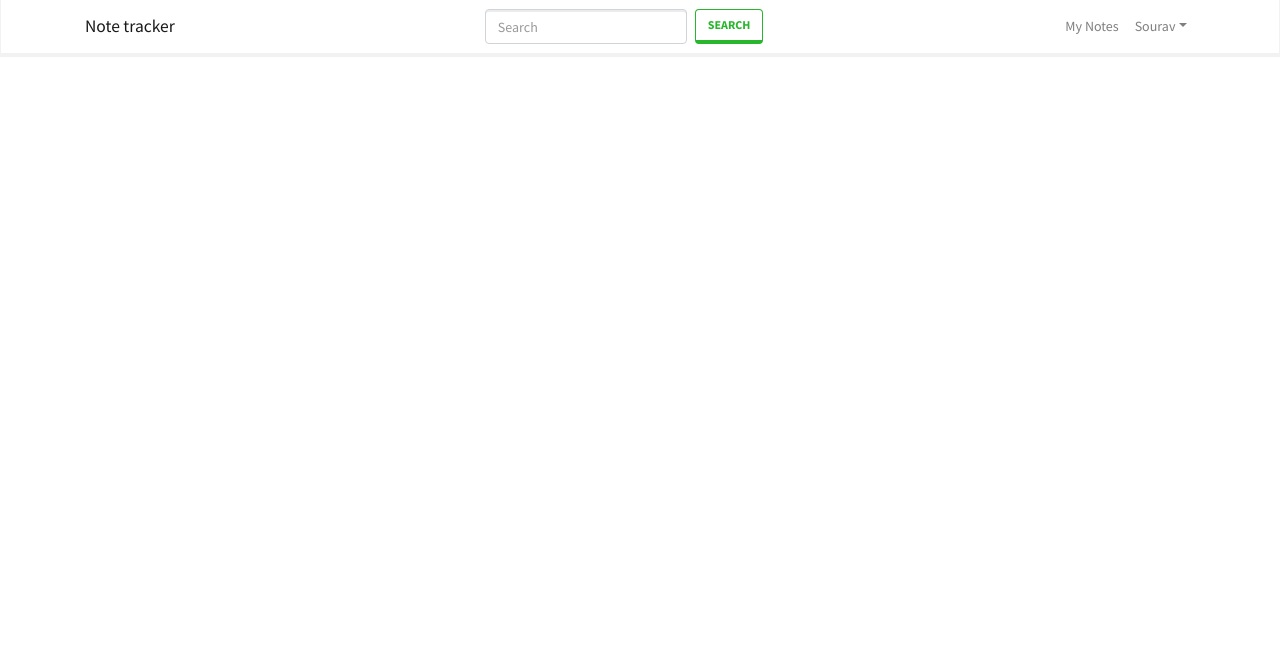
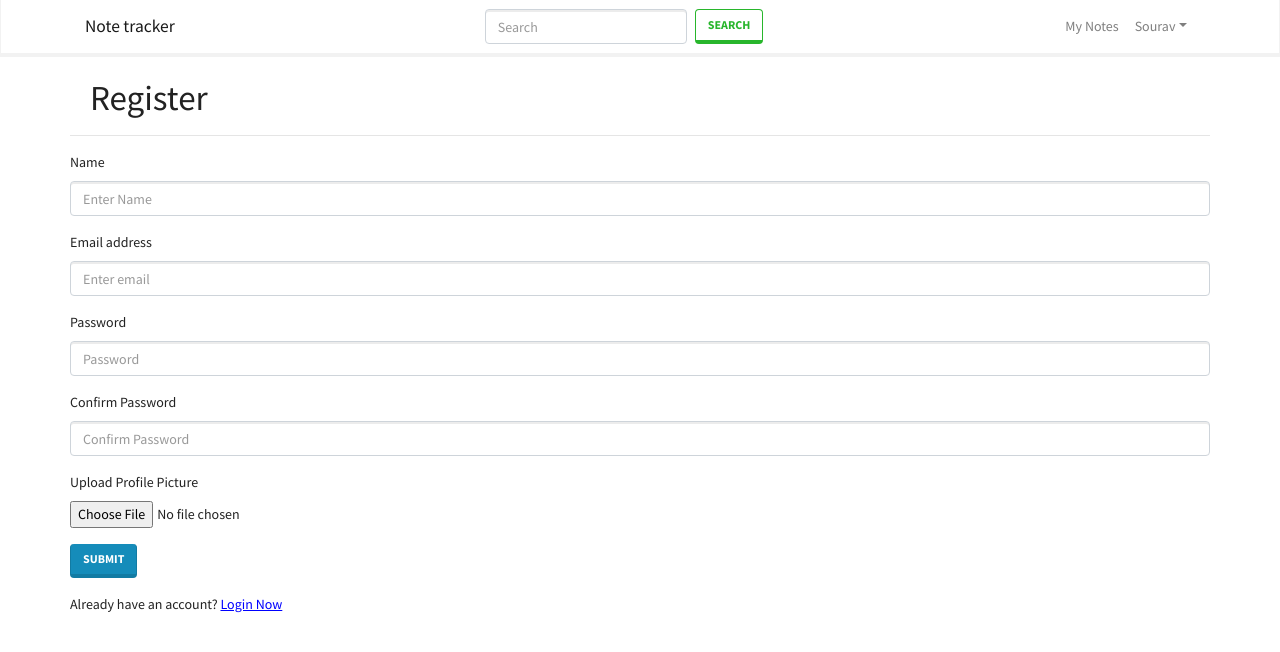
Before and after one commit to Souravds/Note-tracker-MERN, a React (Create React App) app in the folder client/: page /register in a window 1280 px wide. Shown: the top 652 px of the page. Built offline with nearby package versions, Linux system fonts and the light colour scheme.

Commit message:
Set register page from where we can register through our backend
Set register page from where we can register through our backend.  (Only pic upload is pending)

```diff
--- a/client/src/App.js
+++ b/client/src/App.js
@@ -1,8 +1,10 @@
 import "./App.css";
 import Header from "./components/Header/Header";
-import { LandingPage } from "./screens/LandingPage";
+import { LandingPage } from "./screens/LandingPage/LandingPage";
 import { BrowserRouter, Route } from "react-router-dom";
 import MyNotes from "./screens/MyNotes/MyNotes";
+import LoginPage from "./screens/LoginPage/LoginPage";
+import RegisterPage from "./screens/RegisterPage/RegisterPage";
 
 function App() {
   return (
@@ -10,6 +12,8 @@
       <Header />
       <main style={{ height: "93vh" }}>
         <Route exact path="/" component={LandingPage} />
+        <Route exact path="/login" component={LoginPage} />
+        <Route exact path="/register" component={RegisterPage} />
         <Route path="/notes" component={MyNotes} />
       </main>
     </BrowserRouter>
--- /dev/null
+++ b/client/src/components/ErrorMessage.js
@@ -0,0 +1,14 @@
+import React from "react";
+import { Alert } from "react-bootstrap";
+
+function ErrorMessage({ variant = "info", children }) {
+  return (
+    <div>
+      <Alert variant={variant} style={{ fontSize: 20 }}>
+        <strong>{children}</strong>
+      </Alert>
+    </div>
+  );
+}
+
+export default ErrorMessage;
--- /dev/null
+++ b/client/src/components/Loading.js
@@ -0,0 +1,20 @@
+import React from "react";
+import { Spinner } from "react-bootstrap";
+
+function Loading({ size = 100 }) {
+  return (
+    <div
+      style={{
+        display: "flex",
+        justifyContent: "center",
+        alignItems: "center",
+        width: "100%",
+        height: "100%",
+      }}
+    >
+      <Spinner style={{ width: size, height: size }} animation="border" />
+    </div>
+  );
+}
+
+export default Loading;
--- a/client/src/components/Header/MainScreen.js
+++ b/client/src/components/MainScreen.js
@@ -4,12 +4,12 @@
 const MainScreen = ({ title, children }) => {
   return (
     <div>
-      <Container>
+      <Container style={{ marginTop: "20px" }}>
         <Row style={{ display: "block" }}>
           <div class="page">
             {title && (
               <>
-                <h1 class="heading">{title}</h1>
+                <h1 style={{ marginLeft: "20px" }}>{title}</h1>
                 <hr />
               </>
             )}
--- a/client/src/screens/LandingPage.js
+++ b/client/src/screens/LandingPage/LandingPage.js
@@ -1,6 +1,18 @@
+import { useEffect } from "react";
 import { Button } from "react-bootstrap";
+import { Link } from "react-router-dom";
 
 export const LandingPage = () => {
+  //GET THE USERINFO FROM LOCAL STORAGE
+  // useEffect(() => {
+  //   const userInfo = localStorage.getItem("userInfo");
+
+  //   //IF USER FOUND GO TO MYNOTES
+  //   if (userInfo) {
+  //     history.push("/notes");
+  //   }
+  // }, [history]);
+
   return (
     <div
       style={{
@@ -15,16 +27,16 @@
         <h1 style={{ marginBottom: "20px", fontSize: "40px" }}>
           Welcome to Note tracker
         </h1>
-        <a href="/login" style={{ marginRight: "50px" }}>
+        <Link to="/login" style={{ marginRight: "50px" }}>
           <Button variant="outline-primary" size="lg">
             Login
           </Button>
-        </a>
-        <a href="/register">
+        </Link>
+        <Link to="/register">
           <Button variant="outline-primary" size="lg">
             Register
           </Button>
-        </a>
+        </Link>
       </div>
     </div>
   );
--- /dev/null
+++ b/client/src/screens/LoginPage/LoginPage.js
@@ -0,0 +1,94 @@
+import axios from "axios";
+import React from "react";
+import { useState } from "react";
+import { Button, Col, Form, Row } from "react-bootstrap";
+import { Link } from "react-router-dom";
+import ErrorMessage from "../../components/ErrorMessage";
+import Loading from "../../components/Loading";
+import MainScreen from "../../components/MainScreen";
+
+function LoginPage({ history }) {
+  const [email, setemail] = useState("");
+  const [password, setpassword] = useState("");
+  const [error, seterror] = useState(false);
+  const [loading, setloading] = useState(false);
+
+  //SUBMIT THE LOGUIN FORM
+  const submitHandler = async (e) => {
+    e.preventDefault();
+    try {
+      //SET CONFIG
+      const config = {
+        headers: {
+          "Content-type": "application/json",
+        },
+      };
+
+      setloading(true);
+
+      //CALL THE API TO POST
+      const { data } = await axios.post(
+        "/api/users/login",
+        {
+          email,
+          password,
+        },
+        config
+      );
+      console.log(data);
+      localStorage.setItem("userInfo", JSON.stringify(data));
+      setloading(false);
+    } catch (error) {
+      seterror(error.response.data.message);
+      setloading(false);
+    }
+  };
+  return (
+    <MainScreen title="Login">
+      <div style={{ margin: "20px" }}>
+        {error && <ErrorMessage variant="danger">{error}</ErrorMessage>}
+        {loading && <Loading />}
+        <Form onSubmit={submitHandler}>
+          <Form.Group className="mb-3" controlId="formBasicEmail">
+            <Form.Label>Email address</Form.Label>
+            <Form.Control
+              value={email}
+              onChange={(e) => setemail(e.target.value)}
+              type="email"
+              placeholder="Enter email"
+            />
+          </Form.Group>
+
+          <Form.Group className="mb-3" controlId="formBasicPassword">
+            <Form.Label>Password</Form.Label>
+            <Form.Control
+              value={password}
+              onChange={(e) => setpassword(e.target.value)}
+              type="password"
+              placeholder="Password"
+            />
+          </Form.Group>
+          <Form.Group className="mb-3" controlId="formBasicCheckbox">
+            <Form.Check type="checkbox" label="Check me out" />
+          </Form.Group>
+          <Button variant="primary" type="submit">
+            Submit
+          </Button>
+        </Form>
+        <Row className="py-3">
+          <Col>
+            New User?{" "}
+            <Link
+              style={{ color: "blue", textDecoration: "underline" }}
+              to="/register"
+            >
+              Register Now
+            </Link>
+          </Col>
+        </Row>
+      </div>
+    </MainScreen>
+  );
+}
+
+export default LoginPage;
--- a/client/src/screens/MyNotes/MyNotes.js
+++ b/client/src/screens/MyNotes/MyNotes.js
@@ -1,6 +1,6 @@
 import React, { useState, useEffect } from "react";
 import { Accordion, Badge, Button, Card } from "react-bootstrap";
-import MainScreen from "../../components/Header/MainScreen";
+import MainScreen from "../../components/MainScreen";
 import { Link } from "react-router-dom";
 import axios from "axios";
 
--- /dev/null
+++ b/client/src/screens/RegisterPage/RegisterPage.js
@@ -0,0 +1,123 @@
+import axios from "axios";
+import React from "react";
+import { useState } from "react";
+import { Button, Col, Form, Row } from "react-bootstrap";
+import { Link } from "react-router-dom";
+import ErrorMessage from "../../components/ErrorMessage";
+import Loading from "../../components/Loading";
+import MainScreen from "../../components/MainScreen";
+
+function RegisterPage() {
+  const [name, setname] = useState("");
+  const [email, setemail] = useState("");
+  const [password, setpassword] = useState("");
+  const [confirmpassword, setconfirmpassword] = useState("");
+  const [pic, setpic] = useState(
+    "https://thumbs.dreamstime.com/b/default-avatar-profile-vector-user-profile-default-avatar-profile-vector-user-profile-profile-179376714.jpg"
+  );
+  const [message, setmessage] = useState(null);
+  const [picMessage, setpicMessage] = useState(null);
+  const [error, seterror] = useState(false);
+  const [loading, setloading] = useState(false);
+
+  const submitHandler = async (e) => {
+    e.preventDefault();
+
+    //Check PASS AND CONFIRM PASS
+    if (password !== confirmpassword) {
+      setmessage("Passweord doesn't match");
+    } else {
+      setmessage(null);
+      try {
+        //SET CONFIG
+        const config = {
+          headers: {
+            "Content-type": "application/json",
+          },
+        };
+
+        setloading(true);
+
+        //CALL THE API TO POST
+        const { data } = await axios.post(
+          "/api/users",
+          { name, pic, email, password },
+          config
+        );
+        console.log(data);
+        localStorage.setItem("userInfo", JSON.stringify(data));
+        setloading(false);
+      } catch (error) {
+        seterror(error.response.data.message);
+      }
+    }
+  };
+  return (
+    <MainScreen title="Register">
+      {message && <ErrorMessage variant="danger">{message}</ErrorMessage>}
+      {loading && <Loading />}
+      <Form onSubmit={submitHandler}>
+        <Form.Group className="mb-3" controlId="formBasicName">
+          <Form.Label>Name</Form.Label>
+          <Form.Control
+            value={name}
+            onChange={(e) => setname(e.target.value)}
+            type="name"
+            placeholder="Enter Name"
+          />
+        </Form.Group>
+        <Form.Group className="mb-3" controlId="formBasicEmail">
+          <Form.Label>Email address</Form.Label>
+          <Form.Control
+            value={email}
+            onChange={(e) => setemail(e.target.value)}
+            type="email"
+            placeholder="Enter email"
+          />
+        </Form.Group>
+
+        <Form.Group className="mb-3" controlId="formBasicPassword">
+          <Form.Label>Password</Form.Label>
+          <Form.Control
+            value={password}
+            onChange={(e) => setpassword(e.target.value)}
+            type="password"
+            placeholder="Password"
+          />
+        </Form.Group>
+        <Form.Group className="mb-3" controlId="formBasicPassword">
+          <Form.Label>Confirm Password</Form.Label>
+          <Form.Control
+            value={confirmpassword}
+            onChange={(e) => setconfirmpassword(e.target.value)}
+            type="password"
+            placeholder="Confirm Password"
+          />
+        </Form.Group>
+
+        <Form.Group controlId="formFile" className="mb-3">
+          <Form.Label>Upload Profile Picture</Form.Label>
+          <Form.Control type="file" />
+        </Form.Group>
+
+        <Button variant="primary" type="submit">
+          Submit
+        </Button>
+      </Form>
+
+      <Row className="py-3">
+        <Col>
+          Already have an account?{" "}
+          <Link
+            style={{ color: "blue", textDecoration: "underline" }}
+            to="/login"
+          >
+            Login Now
+          </Link>
+        </Col>
+      </Row>
+    </MainScreen>
+  );
+}
+
+export default RegisterPage;
```
Also changed, not shown: 1 other file (tests, documents, lock files or other folders).
